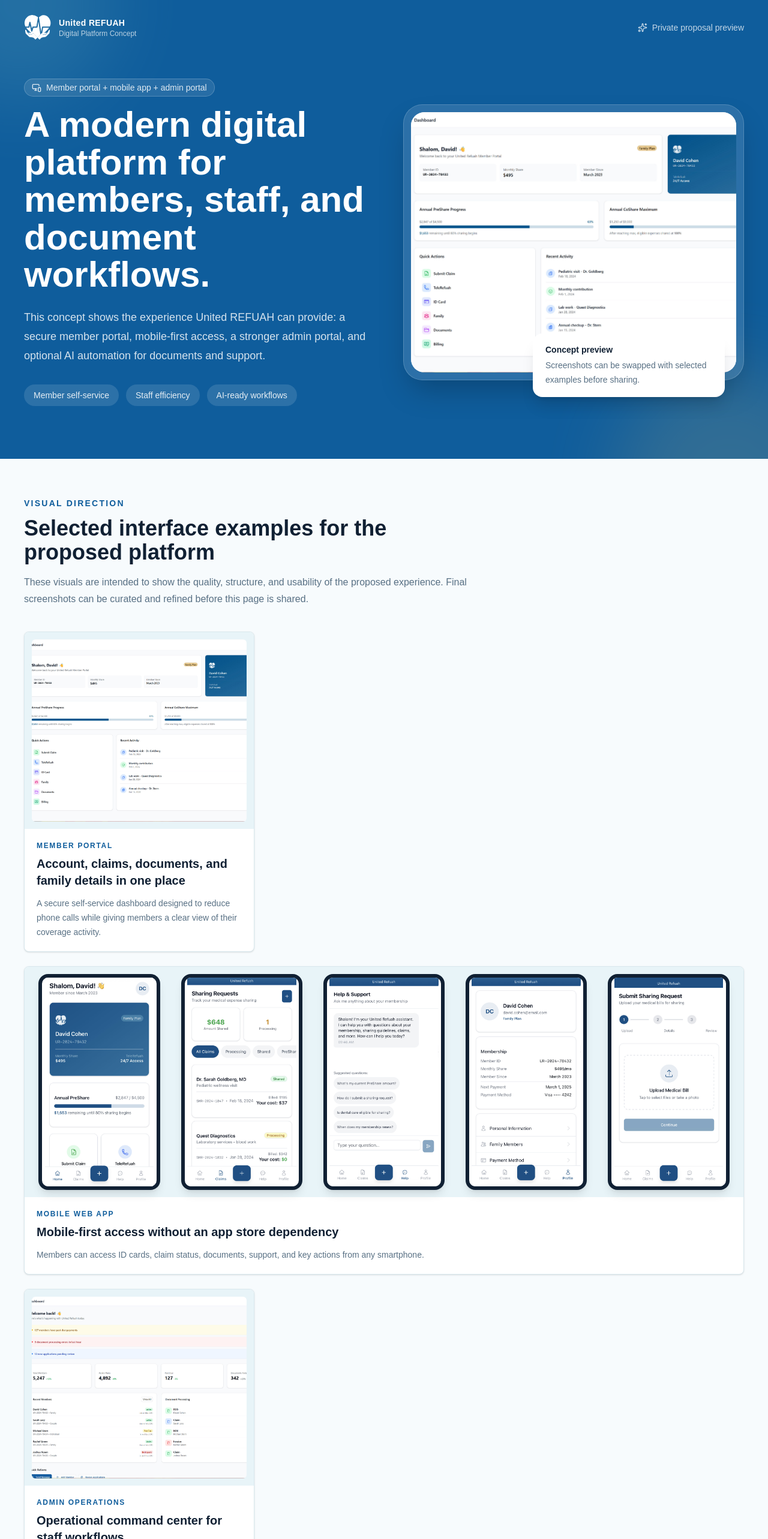
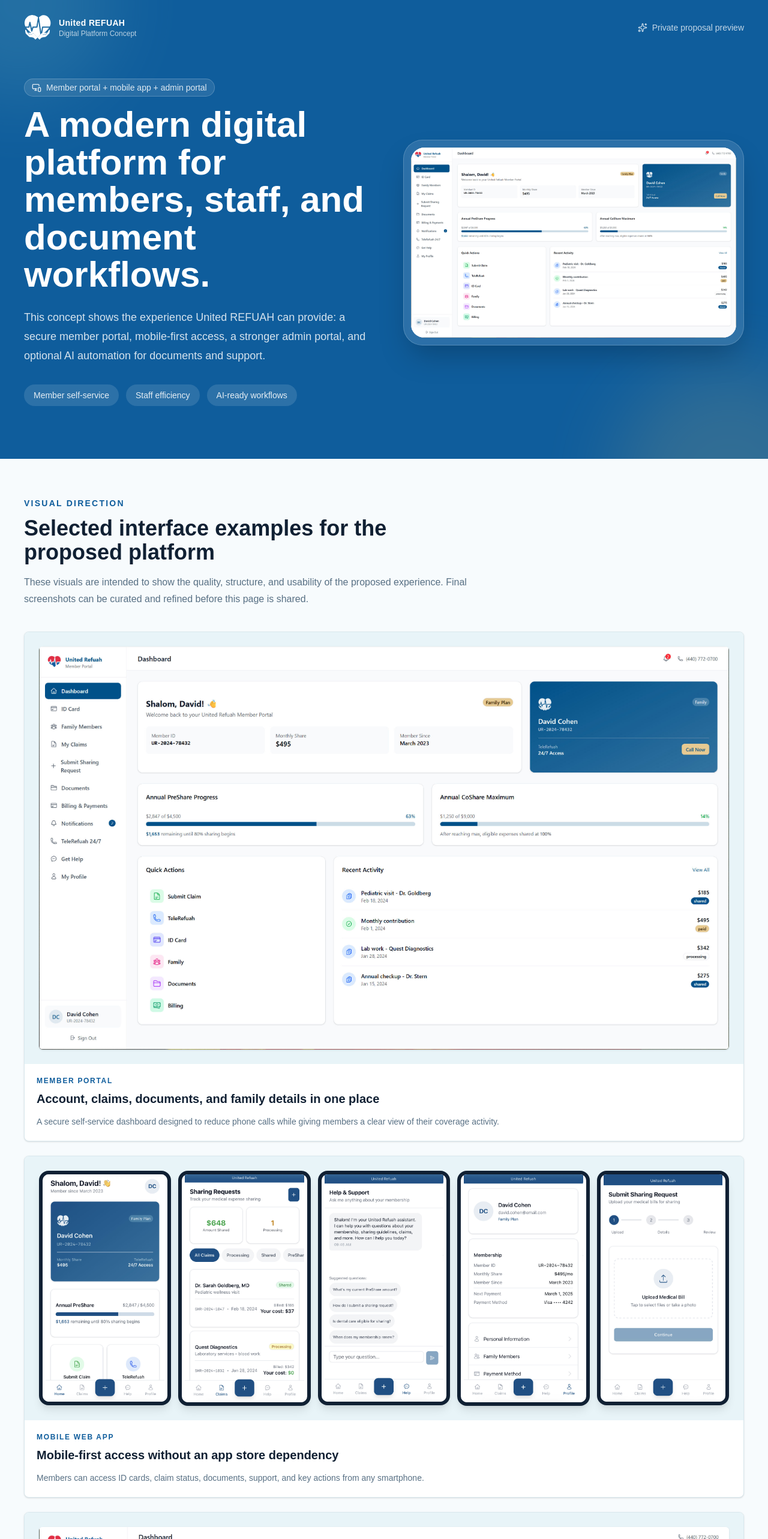
Before and after one commit to CoHoast/united-refuah-proposal, a Next.js app: page / in a window 1280 px wide. Shown: the top 2566 px of the page at 60% size. Built offline with nearby package versions, Linux system fonts and the light colour scheme.

Commit message:
Refine proposal previews and AI sections

```diff
--- a/src/app/page.tsx
+++ b/src/app/page.tsx
@@ -1,8 +1,5 @@
 import Image from "next/image";
 import {
-  ArrowRight,
-  Bot,
-  CheckCircle2,
   ClipboardList,
   FileSearch,
   LayoutDashboard,
@@ -11,7 +8,6 @@
   MonitorSmartphone,
   Smartphone,
   Sparkles,
-  Users,
 } from "lucide-react";
 
 const screenshotSlots = [
@@ -99,11 +95,6 @@
     title: "Member Assistant",
     text: "A guided AI assistant inside the member portal for common questions, document help, and next-step support.",
   },
-  {
-    icon: Bot,
-    title: "Admin Intelligence",
-    text: "AI-assisted queues, summaries, flags, and suggested follow-up actions for internal staff workflows.",
-  },
 ];
 
 const phases = [
@@ -127,13 +118,6 @@
     title: "Launch and Support",
     text: "Production hardening, training, launch support, monitoring, iteration, and ongoing platform care.",
   },
-];
-
-const investment = [
-  "One-time build investment for member portal, mobile web app, and admin portal",
-  "Optional AI build package for document processing and portal assistant",
-  "Monthly platform/support fee for hosting, monitoring, maintenance, updates, and managed improvements",
-  "Usage-based AI/document automation fee if advanced processing volume grows",
 ];
 
 export default function ProposalPage() {
@@ -193,21 +177,17 @@
             <div className="relative">
               <div className="rounded-[2rem] border border-white/18 bg-white/12 p-3 shadow-2xl backdrop-blur">
                 <div className="overflow-hidden rounded-[1.4rem] bg-white">
+                  <a href="/proposal/member-dashboard.jpg" target="_blank" rel="noopener noreferrer">
                     <Image
                       src="/proposal/member-dashboard.jpg"
                       alt="Member portal concept preview"
-                    width={1080}
-                    height={760}
-                    className="aspect-[1.25/1] w-full object-cover object-top"
+                      width={1600}
+                      height={934}
+                      className="max-h-[640px] w-full bg-white object-contain object-top"
                       priority
                     />
+                  </a>
                 </div>
-              </div>
-              <div className="absolute -bottom-7 left-8 right-8 rounded-2xl border border-white/20 bg-white px-5 py-4 shadow-xl sm:left-auto sm:right-8 sm:w-80">
-                <p className="text-sm font-semibold text-[#102033]">Concept preview</p>
-                <p className="mt-1 text-sm leading-6 text-[#587084]">
-                  Screenshots can be swapped with selected examples before sharing.
-                </p>
               </div>
             </div>
           </div>
@@ -232,31 +212,40 @@
               key={slot.title}
               className={[
                 "overflow-hidden rounded-lg border border-[#d9e8ee] bg-white shadow-sm",
-                slot.orientation === "mobile" ? "lg:col-span-3" : "",
+                "lg:col-span-3",
               ].join(" ")}
             >
-              <div className="bg-[#e8f4f8] p-3">
+              <div className="bg-[#e8f4f8] p-4 sm:p-6">
                 {slot.orientation === "mobile" ? (
                   <div className="grid grid-cols-2 items-start gap-3 sm:grid-cols-3 lg:grid-cols-5">
                     {mobileScreens.map((screen) => (
+                      <a
+                        key={screen.src}
+                        href={screen.src}
+                        target="_blank"
+                        rel="noopener noreferrer"
+                        className="block"
+                      >
                         <Image
-                        key={screen.src}
                           src={screen.src}
                           alt={screen.alt}
                           width={390}
                           height={747}
-                        className="mx-auto aspect-[9/16] max-h-[360px] w-auto rounded-[1rem] border-[6px] border-[#102033] bg-white object-contain object-top shadow-lg"
+                          className="mx-auto aspect-[9/16] max-h-[420px] w-auto rounded-[1rem] border-[6px] border-[#102033] bg-white object-contain object-top shadow-lg"
                         />
+                      </a>
                     ))}
                   </div>
                 ) : (
+                  <a href={slot.src} target="_blank" rel="noopener noreferrer" className="block">
                     <Image
                       src={slot.src}
                       alt={slot.alt}
-                    width={900}
-                    height={620}
-                    className="aspect-[1.18/1] w-full rounded-md object-cover object-top"
+                      width={1600}
+                      height={934}
+                      className="max-h-[760px] w-full rounded-md bg-white object-contain object-top shadow-sm"
                     />
+                  </a>
                 )}
               </div>
               <div className="p-5">
@@ -304,11 +293,11 @@
           <div className="rounded-lg bg-[#102033] p-7 text-white sm:p-9">
             <p className="text-sm font-semibold uppercase tracking-[0.16em] text-[#96d7cf]">Optional AI layer</p>
             <h2 className="mt-3 text-3xl font-semibold tracking-normal sm:text-4xl">
-              AI features can be packaged as a higher-value phase.
+              AI features focused on document processing and member support.
             </h2>
             <p className="mt-4 text-base leading-7 text-white/74">
-              The AI layer should be positioned separately from the base portal build so United REFUAH
-              can clearly see the added automation value.
+              The AI package can help staff process documents faster while giving members guided
+              support inside the portal.
             </p>
           </div>
 
@@ -352,52 +341,18 @@
         </div>
       </section>
 
-      <section className="mx-auto max-w-7xl px-5 py-16 sm:px-8 lg:px-10">
-        <div className="grid gap-8 lg:grid-cols-[0.9fr_1.1fr]">
-          <div>
-            <p className="text-sm font-semibold uppercase tracking-[0.16em] text-[#0f5d9c]">Investment model</p>
-            <h2 className="mt-3 text-3xl font-semibold tracking-normal text-[#102033] sm:text-4xl">
-              Structure the proposal as a build fee plus recurring platform care.
-            </h2>
-            <p className="mt-4 text-base leading-7 text-[#587084]">
-              This keeps the one-time implementation distinct from the ongoing value of hosting,
-              support, monitoring, improvements, and AI/document usage.
-            </p>
-          </div>
-
-          <div className="rounded-lg border border-[#d9e8ee] bg-white p-6 shadow-sm sm:p-8">
-            <div className="grid gap-4">
-              {investment.map((item) => (
-                <div key={item} className="flex gap-3">
-                  <CheckCircle2 className="mt-0.5 h-5 w-5 shrink-0 text-[#18756c]" />
-                  <p className="text-base leading-7 text-[#33495c]">{item}</p>
-                </div>
-              ))}
-            </div>
-            <div className="mt-8 rounded-lg bg-[#f7fbfd] p-5">
-              <p className="text-sm font-semibold uppercase tracking-[0.12em] text-[#0f5d9c]">Suggested framing</p>
-              <p className="mt-3 text-lg font-semibold text-[#102033]">
-                Base platform build + optional AI package + monthly managed platform fee
-              </p>
-            </div>
-          </div>
-        </div>
-      </section>
-
       <section className="bg-[#0f5d9c] text-white">
         <div className="mx-auto flex max-w-7xl flex-col gap-6 px-5 py-12 sm:px-8 lg:flex-row lg:items-center lg:justify-between lg:px-10">
           <div>
-            <p className="flex items-center gap-2 text-sm font-semibold uppercase tracking-[0.16em] text-white/70">
-              <Users className="h-4 w-4" />
-              Proposed next step
+            <p className="text-sm font-semibold uppercase tracking-[0.16em] text-white/70">
+              Platform discussion
             </p>
             <h2 className="mt-3 text-3xl font-semibold tracking-normal">
-              Review scope, confirm priorities, and finalize implementation pricing.
+              Review the portal experience, confirm priorities, and align on the build scope.
             </h2>
           </div>
-          <div className="inline-flex items-center gap-2 rounded-md bg-white px-5 py-3 text-sm font-semibold text-[#0f5d9c]">
-            Ready for discussion
-            <ArrowRight className="h-4 w-4" />
+          <div className="inline-flex rounded-md bg-white px-5 py-3 text-sm font-semibold text-[#0f5d9c]">
+            Private proposal preview
           </div>
         </div>
       </section>
```
Lines whose indentation alone changed are shown as unchanged.
